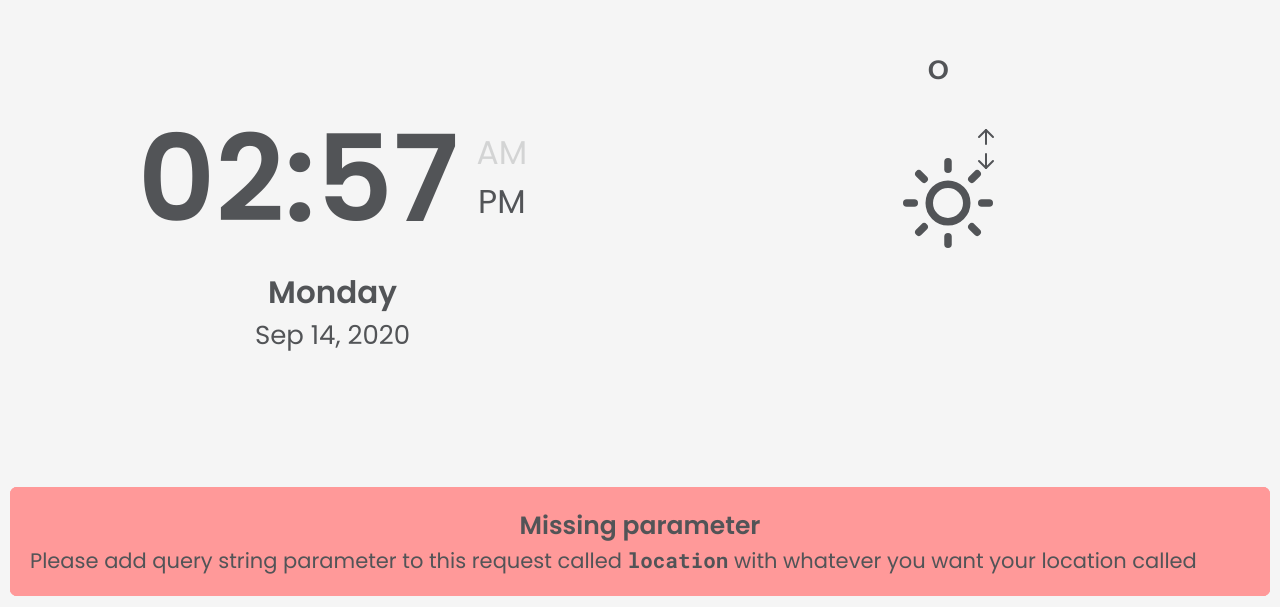
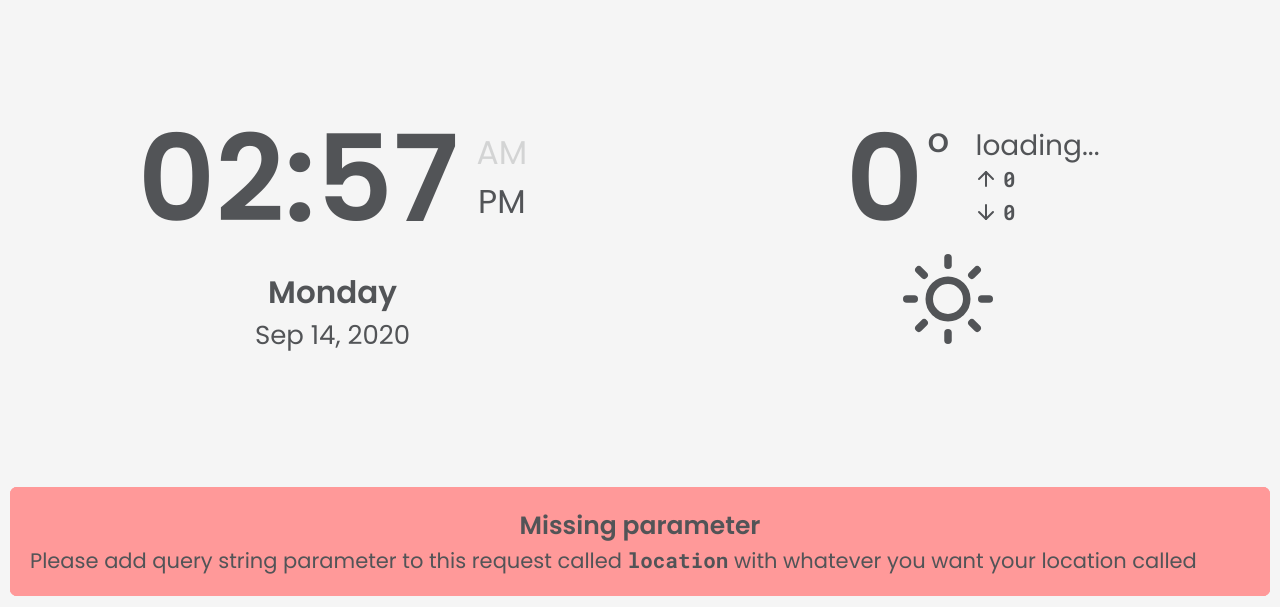
Before and after one commit to torrobinson/browser-startpage, a plain HTML site: page index.html in a window 1280 px wide. Shown: the part 193-800 px from the top of the page. Drawn offline with nearby package versions, Linux system fonts and the light colour scheme.

Commit message:
Added placeholder values to prevent movement of elements on load

```diff
--- a/index.html
+++ b/index.html
@@ -58,19 +58,19 @@
                     </div>
                     <div class="row">
                         <div class="temperature-holder text-right col-xs-6">
-                            <span class="celcius"></span><span class="degree">°</span>
+                            <span class="celcius">0</span><span class="degree">°</span>
                         </div>
                         <div class="col-xs-6">
                             <div class="weather-details-holder text-left">
-                                    <div class="weather-description"></div>
+                                    <div class="weather-description">loading...</div>
                                     <div class="min-max-holder">
                                         <div class="temp-max-holder">
                                             <i data-feather="arrow-up"></i>
-                                            <div class="temp-max mono"></div>
+                                            <div class="temp-max mono">0</div>
                                         </div>
                                         <div class="temp-min-holder">
                                             <i data-feather="arrow-down"></i>
-                                            <div class="temp-min mono"></div>
+                                            <div class="temp-min mono">0</div>
                                         </div>
                                     </div>
                             </div>
```
